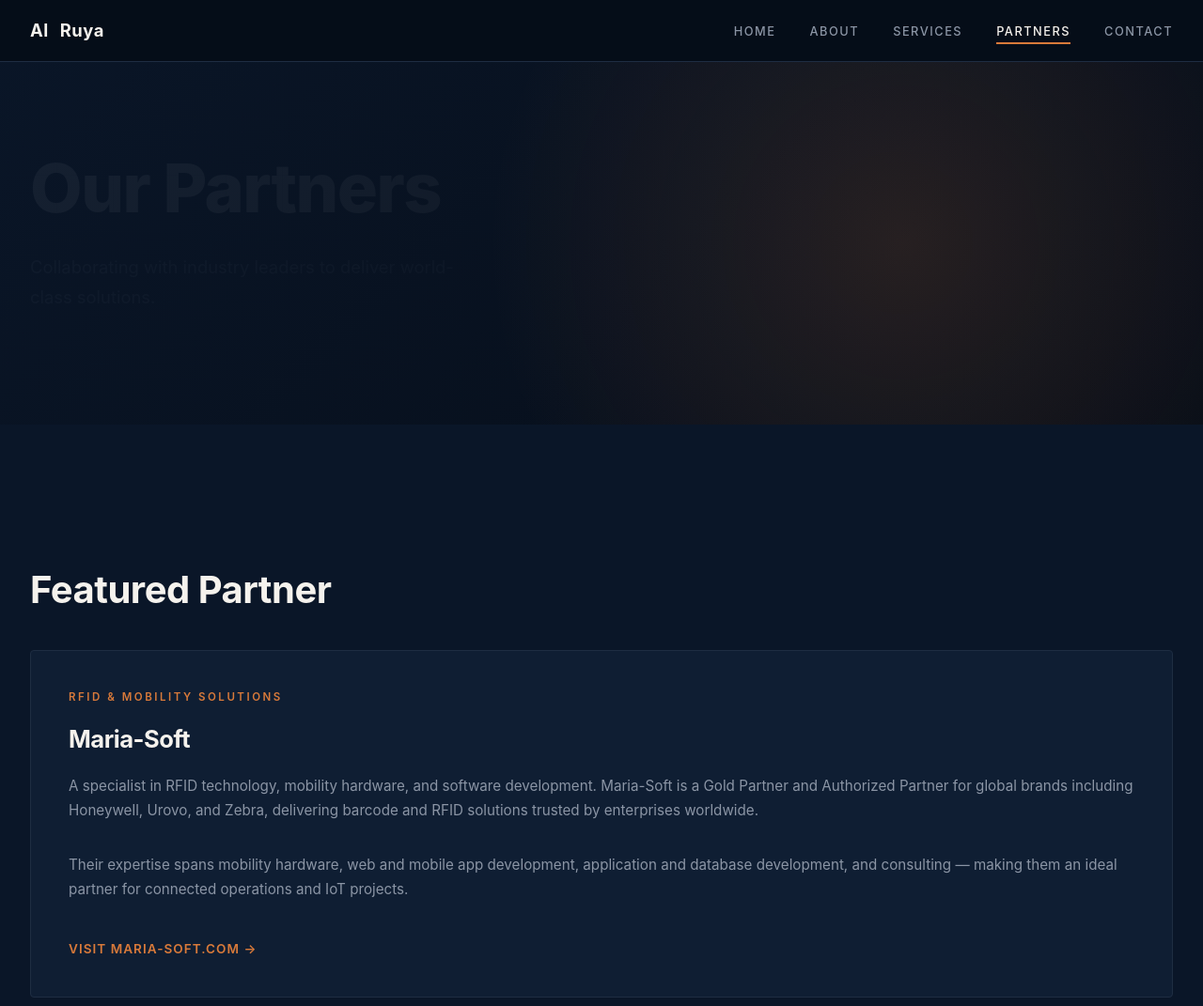
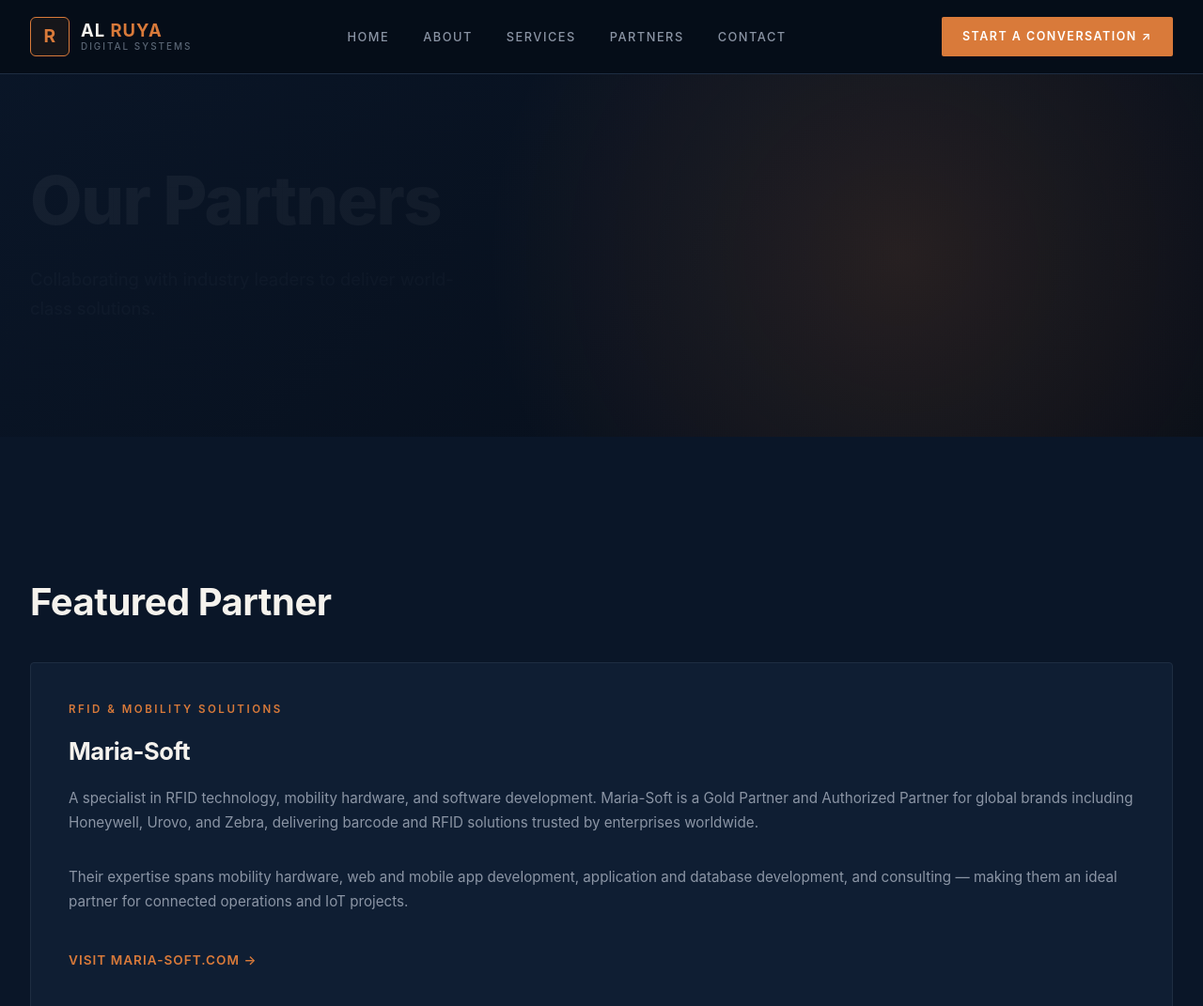
Before and after one commit to Samir0827/samir0827.github.io, a plain HTML site: page partners.html in a window 1280 px wide. Shown: the top 1071 px of the page at 94% size. Drawn offline with Linux system fonts and the light colour scheme.

Commit message:
Revamp navigation bar and logo in partners.html

```diff
--- a/partners.html
+++ b/partners.html
@@ -10,14 +10,21 @@
 <body>
     <header>
 <nav>
-            <div class="logo">Al <span>Ruya</span></div>
+    <div class="logo">
+        <div class="logo-mark">R</div>
+        <div class="logo-text">
+            <strong>AL <span>RUYA</span></strong>
+            <small>Digital Systems</small>
+        </div>
+    </div>
     <ul>
         <li><a href="index.html">Home</a></li>
         <li><a href="about.html">About</a></li>
         <li><a href="services.html">Services</a></li>
-                <li><a href="partners.html" class="active">Partners</a></li>
+        <li><a href="partners.html">Partners</a></li>
         <li><a href="contact.html">Contact</a></li>
     </ul>
+    <a href="contact.html" class="nav-cta">Start a Conversation ↗</a>
  </nav>
     </header>
 
```
Lines whose indentation alone changed are shown as unchanged.
